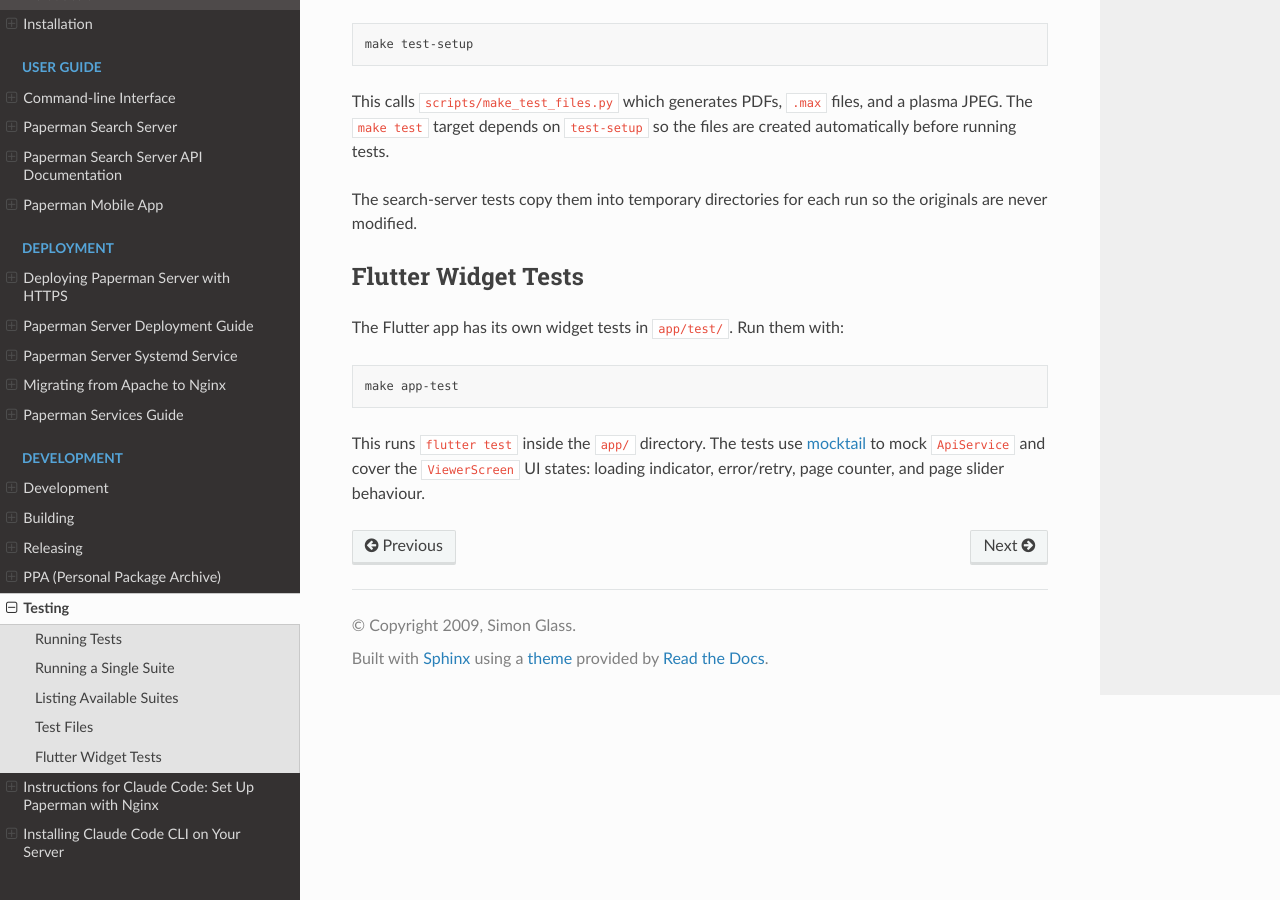
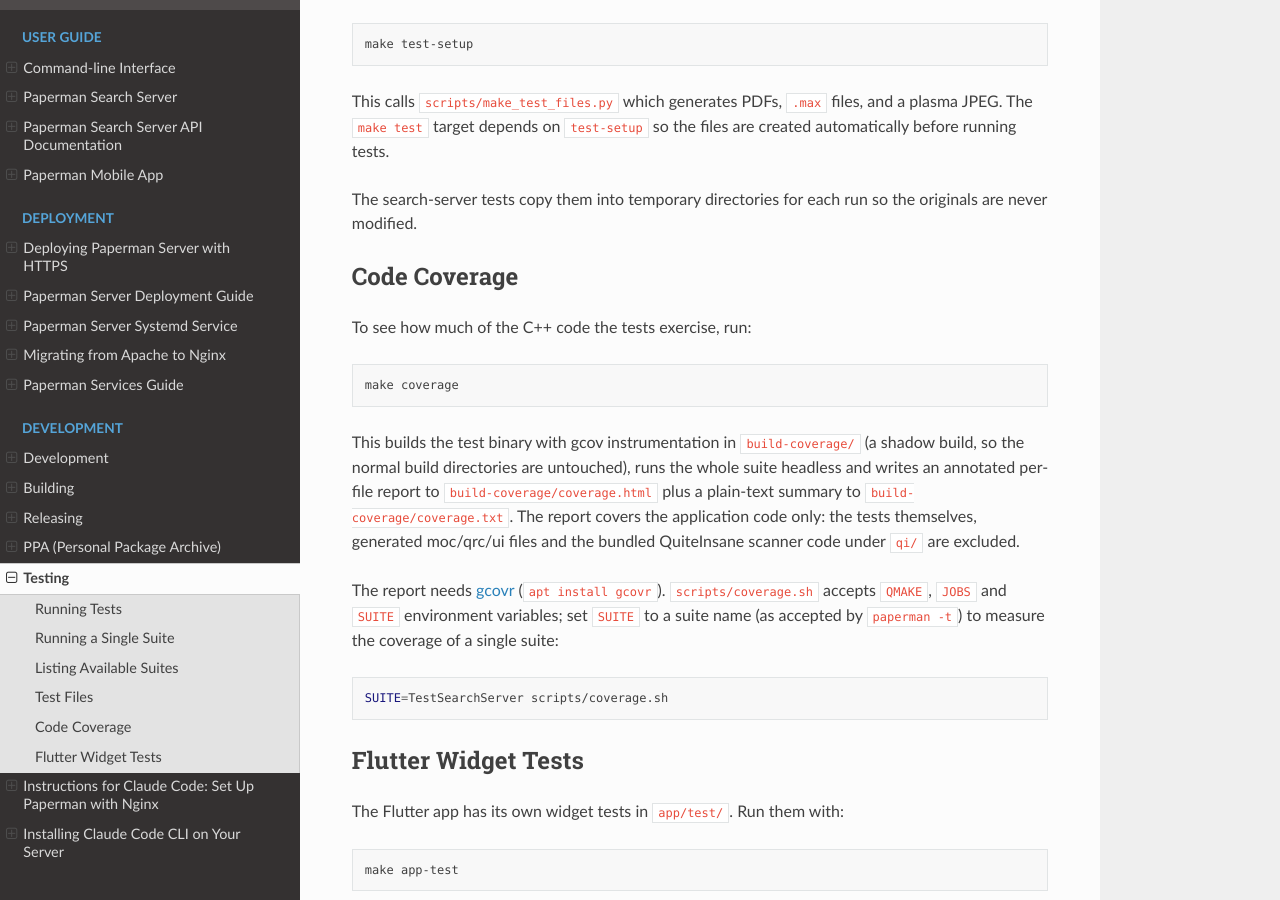
Before and after one commit to sjg20/paperman, a Sphinx documentation site: the page built from doc/testing.rst, in a window 1280 px wide and 900 px high, scrolled down 1050 px. Built offline with Sphinx 7.4.7 and the Read the Docs theme 3.1.0, drawn with Linux system fonts in a browser that asks for light colours.

Commit message:
test: Add code-coverage measurement
There is no way to see how much of the C++ code the test suite
actually exercises.

Add a coverage config to paperman.pro which builds with gcov
instrumentation (--coverage, and -O0 so inlining doesn't hide
lines), and scripts/coverage.sh which shadow-builds the test binary
with it in build-coverage/, runs the whole suite headless with
isolated settings and writes an annotated per-file HTML report plus
a plain-text summary via gcovr.  The report covers the application
code only: the tests themselves, generated moc/qrc/ui files and the
bundled QuiteInsane code under qi/ are excluded, and per-block gcov
lines that some gcovr versions cannot parse are ignored.  The
script takes QMAKE, JOBS and SUITE environment variables, so the
coverage of a single suite can be measured too.

'make coverage' runs it; doc/testing.rst describes the workflow.
The current figures are 61% of lines and 68% of functions.

Co-developed-by: Claude Fable 5 <noreply@anthropic.com>

```diff
--- a/doc/testing.rst
+++ b/doc/testing.rst
@@ -59,6 +59,32 @@ so the files are created automatically before running tests.
 The search-server tests copy them into temporary directories for each run so
 the originals are never modified.
 
+Code Coverage
+-------------
+
+To see how much of the C++ code the tests exercise, run:
+
+.. code:: bash
+
+   make coverage
+
+This builds the test binary with gcov instrumentation in
+``build-coverage/`` (a shadow build, so the normal build directories are
+untouched), runs the whole suite headless and writes an annotated
+per-file report to ``build-coverage/coverage.html`` plus a plain-text
+summary to ``build-coverage/coverage.txt``.  The report covers the
+application code only: the tests themselves, generated moc/qrc/ui files
+and the bundled QuiteInsane scanner code under ``qi/`` are excluded.
+
+The report needs `gcovr <https://gcovr.com/>`_ (``apt install gcovr``).
+``scripts/coverage.sh`` accepts ``QMAKE``, ``JOBS`` and ``SUITE``
+environment variables; set ``SUITE`` to a suite name (as accepted by
+``paperman -t``) to measure the coverage of a single suite:
+
+.. code:: bash
+
+   SUITE=TestSearchServer scripts/coverage.sh
+
 Flutter Widget Tests
 --------------------
 
```
Also changed, not shown: 4 other files.
